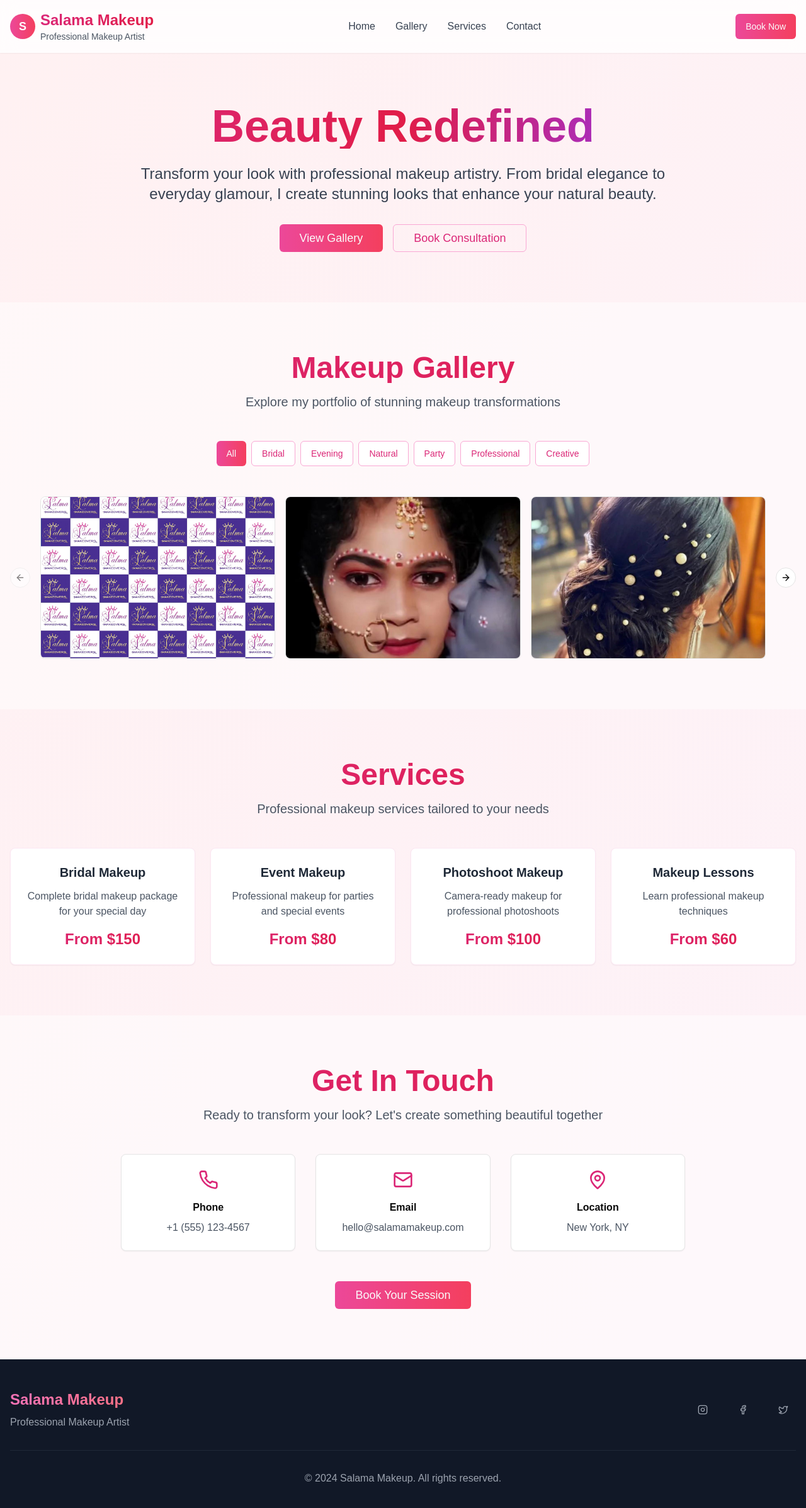
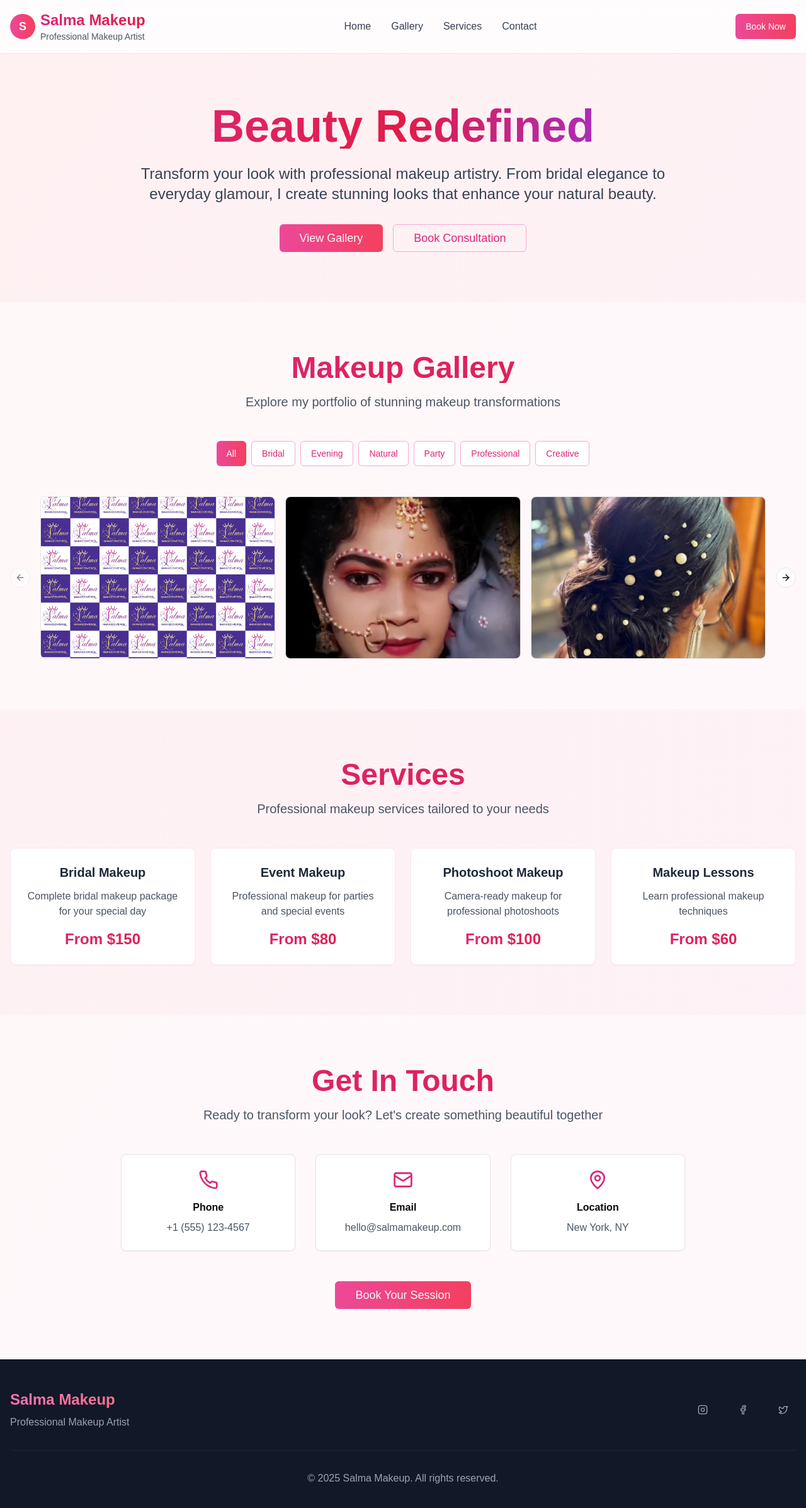
Before and after one commit to prasanth720/salama-makeovers, a Next.js app: page / in a window 1280 px wide. Shown: the top 2394 px of the page at 63% size. Built offline with nearby package versions, Linux system fonts and the light colour scheme.

Commit message:
salama name changes

```diff
--- a/app/layout.tsx
+++ b/app/layout.tsx
@@ -2,7 +2,7 @@ import type { Metadata } from 'next'
 import './globals.css'
 
 export const metadata: Metadata = {
-  title: 'Salama-Makeover',
+  title: 'Salma-Makeover',
   description: 'Created with v0',
   generator: 'v0.dev',
 }
--- a/app/page.tsx
+++ b/app/page.tsx
@@ -13,7 +13,7 @@ const galleryImages = [
     id: 1,
     src: "/assets/13.jpg",
     alt: "Bridal Makeup Look",
-      title: "Salama Makeup",
+      title: "Salma Makeup",
 
     category: "Bridal",
   },
@@ -126,7 +126,7 @@ const services = [
   },
 ]
 
-export default function SalamaMakeupApp() {
+export default function SalmaMakeupApp() {
   const [selectedCategory, setSelectedCategory] = useState("All")
   const categories = ["All", "Bridal", "Evening", "Natural", "Party", "Professional", "Creative"]
 
@@ -145,7 +145,7 @@ export default function SalamaMakeupApp() {
               </div>
               <div>
                 <h1 className="text-2xl font-bold bg-gradient-to-r from-pink-600 to-rose-600 bg-clip-text text-transparent">
-                  Salama Makeup
+                  Salma Makeup
                 </h1>
                 <p className="text-sm text-gray-600">Professional Makeup Artist</p>
               </div>
@@ -313,7 +313,7 @@ export default function SalamaMakeupApp() {
             <Card className="text-center p-6 hover:shadow-lg transition-shadow">
               <Mail className="w-8 h-8 mx-auto mb-4 text-pink-600" />
               <h4 className="font-semibold mb-2">Email</h4>
-              <p className="text-gray-600">hello@salamamakeup.com</p>
+              <p className="text-gray-600">hello@salmamakeup.com</p>
             </Card>
 
             <Card className="text-center p-6 hover:shadow-lg transition-shadow">
@@ -340,7 +340,7 @@ export default function SalamaMakeupApp() {
           <div className="flex flex-col md:flex-row justify-between items-center">
             <div className="mb-6 md:mb-0">
               <h4 className="text-2xl font-bold bg-gradient-to-r from-pink-400 to-rose-400 bg-clip-text text-transparent">
-                Salama Makeup
+                Salma Makeup
               </h4>
               <p className="text-gray-400 mt-2">Professional Makeup Artist</p>
             </div>
@@ -359,7 +359,7 @@ export default function SalamaMakeupApp() {
           </div>
 
           <div className="border-t border-gray-800 mt-8 pt-8 text-center text-gray-400">
-            <p>&copy; 2024 Salama Makeup. All rights reserved.</p>
+            <p>&copy; 2025 Salma Makeup. All rights reserved.</p>
           </div>
         </div>
       </footer>
--- a/package.json
+++ b/package.json
@@ -1,5 +1,5 @@
 {
-  "name": "salama-makeovers",
+  "name": "salma-makeovers",
   "version": "0.1.0",
   "private": true,
   "scripts": {
```
Also changed, not shown: 1 other file (tests, documents, lock files or other folders).
